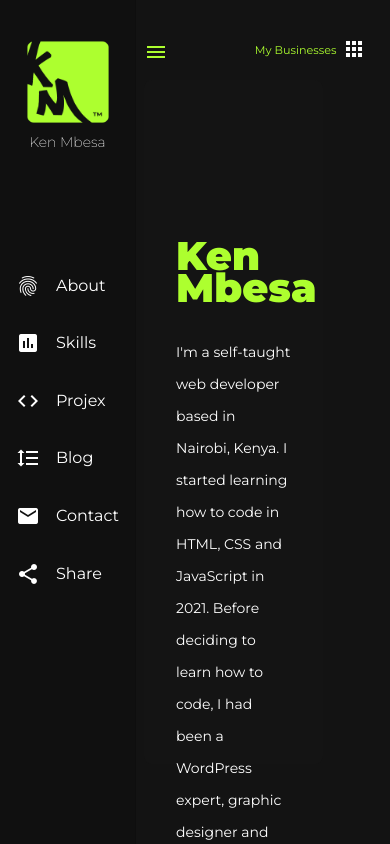
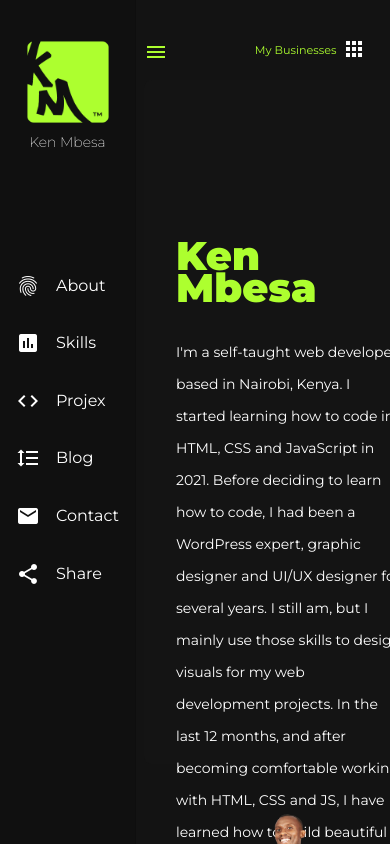
Before and after one commit to kenmbesa/my-portfolio-website, an Angular app: page /about in a window 390 px wide. Built offline with nearby package versions, Linux system fonts and the light colour scheme.

Commit message:
Added media queries to the About page

```diff
--- a/src/app/app.component.scss
+++ b/src/app/app.component.scss
@@ -30,7 +30,8 @@ mat-drawer-container {
         margin-top: 0.6rem;
         font-family: "Montserrat", sans-serif;
 
-        a { // Center align the word 'Share' with the icon
+        a {
+          // Center align the word 'Share' with the icon
           display: flex;
           flex-direction: row;
           align-items: center;
@@ -39,7 +40,6 @@ mat-drawer-container {
         mat-icon {
           margin-right: 1rem;
         }
-
       }
 
       mat-list-item:hover {
--- a/src/app/components/about/about.component.scss
+++ b/src/app/components/about/about.component.scss
@@ -77,3 +77,17 @@
     }
   }
 }
+
+
+//Media queries
+@media only screen and (max-width: 600px) {
+  .body-container {
+    display: flex;
+    flex-direction: column;
+
+    .text-block {
+      width: 98%;
+    }
+
+  }
+}
```
